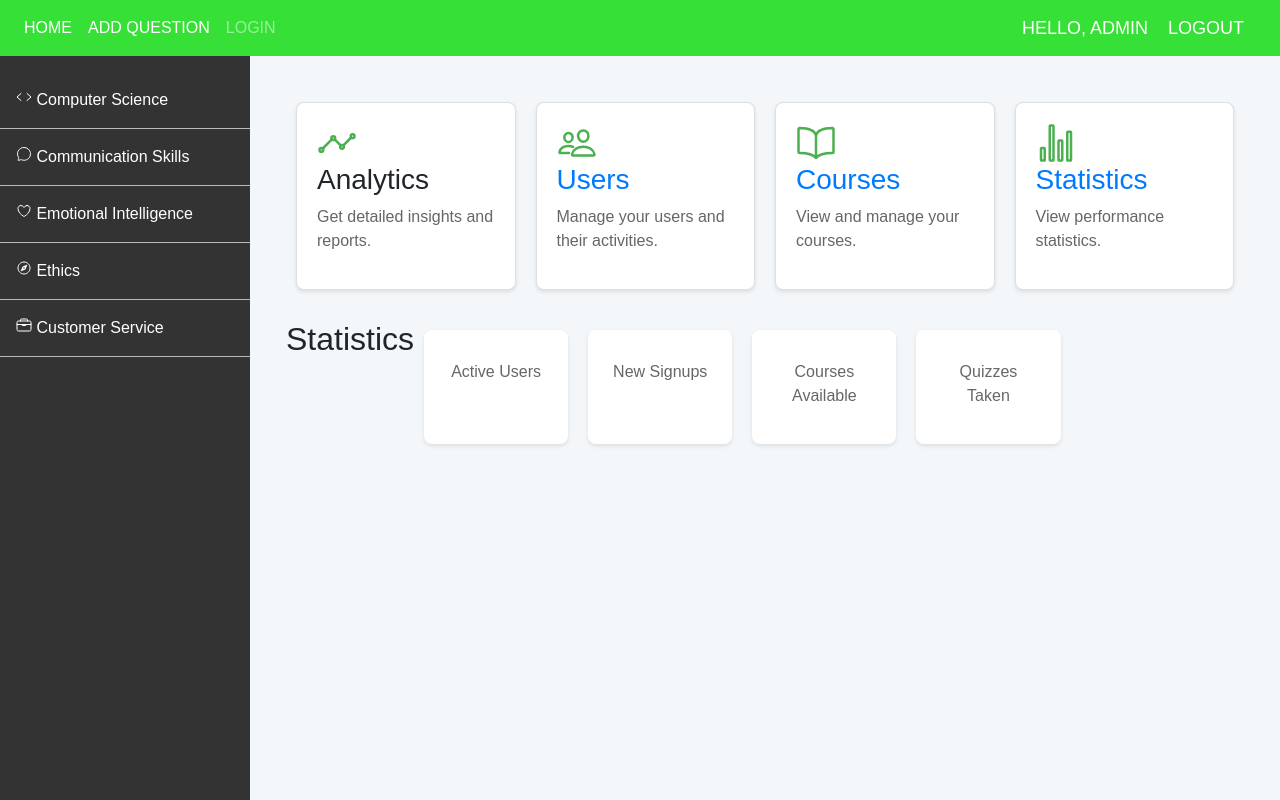
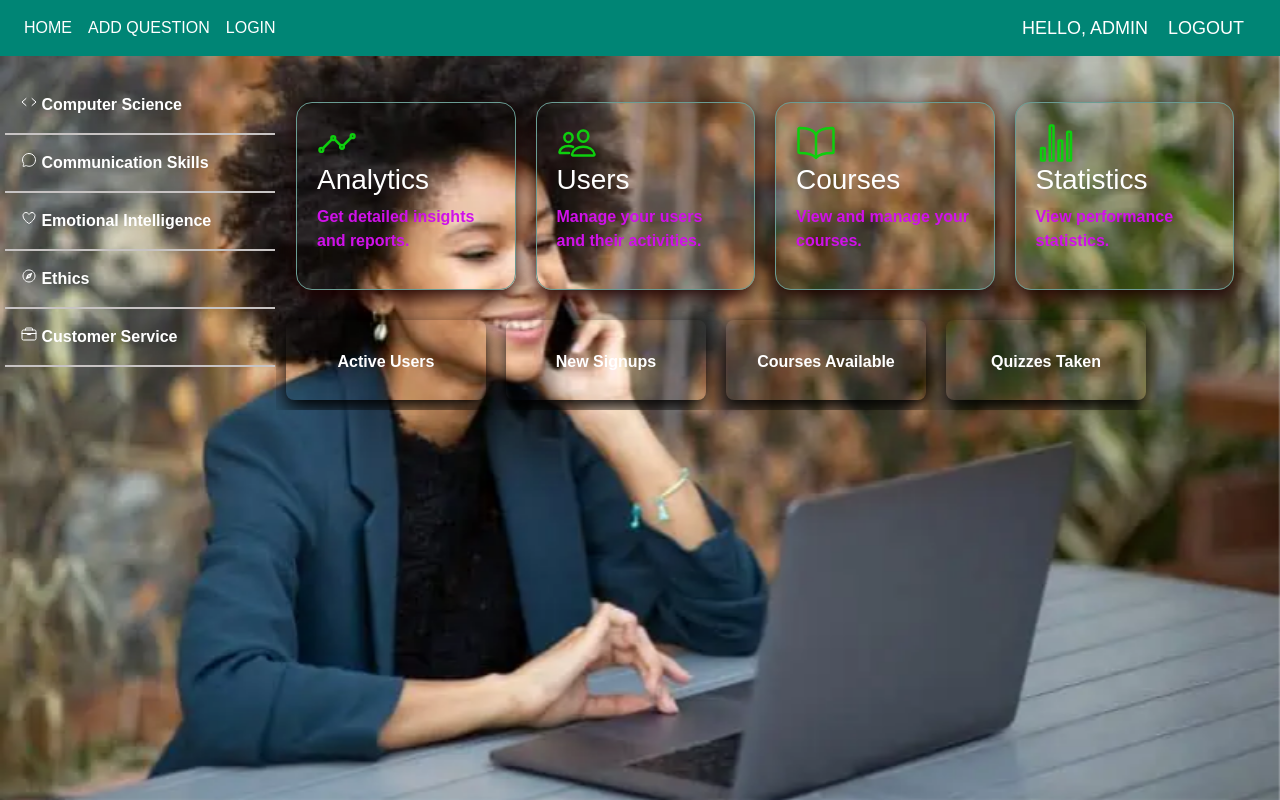
Before and after one commit to Aellun/quiz-application, a Django app: page /home/ in a window 1280 px wide. Run offline with Django 3.2, Linux system fonts and the light colour scheme; a user stored in the database is signed in; some libraries are stand-ins or nearby versions; grey boxes are pictures that could not be loaded.

Commit message:
implemented the background image for the home page and added some styles

```diff
--- a/quiz-application/Quiz/templates/Quiz/dependencies.html
+++ b/quiz-application/Quiz/templates/Quiz/dependencies.html
@@ -5,15 +5,19 @@
             LearnHub
         </title>
         <link rel="stylesheet" href="https://stackpath.bootstrapcdn.com/bootstrap/4.5.0/css/bootstrap.min.css" integrity="sha384-9aIt2nRpC12Uk9gS9baDl411NQApFmC26EwAOH8WgZl5MYYxFfc+NcPb1dKGj7Sk" crossorigin="anonymous">
+        <link rel="stylesheet" href="{% static 'DjangoQuiz/css/custom.css' %}">
     </head>
     <body>
+
+        <!-- <div class="background-image"> -->
+
+        <!-- </div> -->
         {% include 'Quiz/navbar.html' %}
         {% block content %}
         {% endblock %}
         <br>
-
         <script src="https://code.jquery.com/jquery-3.5.1.slim.min.js" integrity="sha384-DfXdz2htPH0lsSSs5nCTpuj/zy4C+OGpamoFVy38MVBnE+IbbVYUew+OrCXaRkfj" crossorigin="anonymous"></script>
-    <script src="https://cdn.jsdelivr.net/npm/popper.js@1.16.0/dist/umd/popper.min.js" integrity="sha384-Q6E9RHvbIyZFJoft+2mJbHaEWldlvI9IOYy5n3zV9zzTtmI3UksdQRVvoxMfooAo" crossorigin="anonymous"></script>
-    <script src="https://stackpath.bootstrapcdn.com/bootstrap/4.5.0/js/bootstrap.min.js" integrity="sha384-OgVRvuATP1z7JjHLkuOU7Xw704+h835Lr+6QL9UvYjZE3Ipu6Tp75j7Bh/kR0JKI" crossorigin="anonymous"></script>
+        <script src="https://cdn.jsdelivr.net/npm/popper.js@1.16.0/dist/umd/popper.min.js" integrity="sha384-Q6E9RHvbIyZFJoft+2mJbHaEWldlvI9IOYy5n3zV9zzTtmI3UksdQRVvoxMfooAo" crossorigin="anonymous"></script>
+        <script src="https://stackpath.bootstrapcdn.com/bootstrap/4.5.0/js/bootstrap.min.js" integrity="sha384-OgVRvuATP1z7JjHLkuOU7Xw704+h835Lr+6QL9UvYjZE3Ipu6Tp75j7Bh/kR0JKI" crossorigin="anonymous"></script>
     </body>
 </html>
--- a/quiz-application/Quiz/templates/Quiz/home.html
+++ b/quiz-application/Quiz/templates/Quiz/home.html
@@ -1,6 +1,18 @@
 {% extends 'Quiz/dependencies.html' %}
 
 {% block content %}
+{% load static %}
+<!-- Include the Ionicons script -->
+<script type="module" src="https://cdn.jsdelivr.net/npm/ionicons@5.5.2/dist/ionicons/ionicons.esm.js"></script>
+<script nomodule src="https://cdn.jsdelivr.net/npm/ionicons@5.5.2/dist/ionicons/ionicons.js"></script>
+<script src="{% static 'js/home.js' %}"></script>
+<link rel="stylesheet" href="https://cdnjs.cloudflare.com/ajax/libs/ionicons/5.5.2/collection/components/icon/icon.min.css">
+<link rel="stylesheet" href="{% static 'DjangoQuiz/css/home.css' %}">
+
+<body>
+    <div id="background-image">
+        <img src="{% static 'DjangoQuiz/images/main.png' %}" alt="Image">
+    </div>
 
     <div class="sidebar" id="mySidebar">
         <ul>
@@ -64,8 +76,8 @@
                         </a>
                     </div>
                 </div>
-            <div class="dashboard-container">
-                <h2>Statistics</h2>
+                <!-- <div class="dashboard-container"> -->
+
                     <div class="statistics">
                         <div class="stat">
                             <h3>{{ active_users }}</h3>
@@ -88,22 +100,13 @@
             </div>
         </div>
     </div>
-    </div>
+
     <div id="loading-indicator" style="display:none;"><p>Loading...</p></div>
-</div>
 
     <form method="post" action="{% url 'fetch_questions' %}" id="category-form" style="display:none;">
         {% csrf_token %}
     </form>
 
-{% load static %}
-<!-- Include the Ionicons script -->
-<script type="module" src="https://cdn.jsdelivr.net/npm/ionicons@5.5.2/dist/ionicons/ionicons.esm.js"></script>
-<script nomodule src="https://cdn.jsdelivr.net/npm/ionicons@5.5.2/dist/ionicons/ionicons.js"></script>
-<script src="{% static 'js/home.js' %}"></script>
-<link rel="stylesheet" href="https://cdnjs.cloudflare.com/ajax/libs/ionicons/5.5.2/collection/components/icon/icon.min.css">
-<link rel="stylesheet" href="{% static 'css/home.css' %}">
-
-<div style="background-image: url('{{ STATIC_URL }}images/learn2.jpg')"></div>
+</body>
 
 {% endblock %}
--- /dev/null
+++ b/quiz-application/static/DjangoQuiz/css/custom.css
@@ -0,0 +1,67 @@
+/* custom.css */
+
+body {
+    background-color: #f8f9fa; /* Light gray background for better readability */
+    color: #333333; /* Dark gray text for general content */
+    /* background-image: url('{% static "DjangoQuiz/images/main.png" %}'); */
+    background-size: cover;
+    background-position: center;
+    background-repeat: no-repeat;
+    min-height: 100vh; /* Ensures body takes at least full viewport height */
+}
+
+/* .background-image {
+    background-size: cover;
+    background-position: center;
+    position: absolute;
+    top: 0;
+    left: 0;
+    width: 100%;
+    height: 100%;
+    z-index: -1;
+} */
+
+.navbar {
+    background-color: #008575 !important; /* Teal background for the navbar */
+    color: #ffffff !important; /* White text for the navbar */
+}
+
+.navbar a {
+    color: #ffffff !important; /* White text for navbar links */
+}
+
+.btn-primary {
+    background-color: #FF5E0E !important; /* Vibrant orange for primary buttons */
+    border-color: #FF5E0E !important; /* Border color same as background for primary buttons */
+}
+
+.btn-primary:hover {
+    background-color: #E5540D !important; /* Slightly darker orange on hover */
+    border-color: #E5540D !important; /* Border color same as background on hover */
+}
+
+.card {
+    border-color: #6A9C93 !important; /* Lighter teal border for cards */
+}
+
+.card-header {
+    background-color: #6A9C93 !important; /* Lighter teal background for card headers */
+    color: #ffffff !important; /* White text for card headers */
+}
+
+.text-muted {
+    color: #695D46 !important; /* Muted brown/gray for muted text */
+}
+
+.footer {
+    background-color: #333333 !important; /* Dark gray background for the footer */
+    color: #ffffff !important; /* White text for the footer */
+}
+
+.footer a {
+    color: #6A9C93 !important; /* Lighter teal for footer links */
+}
+
+.footer a:hover {
+    color: #008575 !important; /* Teal for footer links on hover */
+}
--- a/quiz-application/static/css/home.css
+++ b/quiz-application/static/DjangoQuiz/css/home.css
@@ -1,9 +1,26 @@
 /* General styles */
 body {
     font-family: Arial, sans-serif;
-    background-color: #f4f7fa;
     margin: 0;
     padding: 0;
+    background-color: #f4f7fa; /* Fallback color */
+}
+
+/* Background image styles */
+#background-image {
+    position: fixed;
+    top: 0;
+    left: 0;
+    width: 100%;
+    height: 100%;
+    z-index: -1; /* Ensure background image stays behind other content */
+}
+
+#background-image img {
+    width: 100%;
+    height: 100%;
+    object-fit: cover;
+    object-position: center;
 }
 
 /* Header styles */
@@ -16,7 +33,7 @@
 
 /* Sidebar styles */
 .sidebar {
-    width: 250px; /* Adjusted width */
+    width: 280px; /* Adjusted width */
     position: fixed;
     top: 20px;
     left: 0;
@@ -25,20 +42,21 @@
     padding-top: 16px;
     margin-top: 36px;
     transition: 0.5s;
-    background-color: #333; /* Changed to a darker shade for contrast */
+    background-color: transparent;
+    font-weight: 700;
 }
 
 .sidebar ul {
     list-style: none;
-    padding: 0;
+    padding: 5px;
 }
 
 .sidebar li a {
     display: block;
     color: #fff; /* Changed to white for better readability */
-    text-decoration: solid;
+    text-decoration: none; /* Changed from 'solid' to 'none' */
     padding: 16px 16px;
-    border-bottom: 1px solid #bbb;
+    border-bottom: 2px solid #c7c3c3;
 }
 
 .sidebar li a:hover {
@@ -55,9 +73,6 @@
 
 .main-content {
     padding: 10px;
-    /* background-image: url("{% static 'images/learn2.jpg' %}");
-    background-size: cover;
-    background-position: center; */
 }
 
 /* Dashboard container and card styles */
@@ -68,13 +83,14 @@
 }
 
 .card {
-    background-color: white;
-    border-radius: 8px;
-    box-shadow: 0 2px 4px rgba(0,0,0,0.1);
+    background-color: transparent;
+    border-radius: 16px;
+    box-shadow: 0 8px 20px rgba(30,0,0,30);
     margin: 10px;
     flex: 1 1 200px; /* Adjusted for responsiveness */
     padding: 20px;
     transition: transform 0.2s;
+    font-weight: 850;
 }
 
 .card:hover {
@@ -83,38 +99,43 @@
 
 .card h3 {
     margin-top: 0;
+    color: white;
 }
 
 .card p {
-    color: #666;
+    color: #d011e9;
 }
 
 .card .icon {
     font-size: 40px;
-    color: #4CAF50;
+    color: #0ece0e;
 }
 
 /* Statistics container and stat styles */
 .statistics {
     display: flex;
-    justify-content: space-between;
     flex-wrap: wrap;
+    overflow-x: auto;
+    max-width: 100vw; /* Adjust as needed */
 }
 
 .stat {
-    flex: 1 1 100px; /* Adjusted for responsiveness */
+    flex: 0 0 200px;
     margin: 10px;
-    padding: 20px;
+    padding: 10px;
     text-align: center;
-    background-color: #fff;
+    background-color: transparent;
     border-radius: 8px;
-    box-shadow: 0 2px 4px rgba(0,0,0,0.1);
+    box-shadow: 0 8px 20px rgba(0,0,0,15);
+    font-weight: 900;
 }
 
+
 .stat h3 {
-    margin: 10px 0;
+    margin: 20px;
+
 }
 
 .stat p {
-    color: #666;
+    color: white;
 }
```
Also changed, not shown: quiz-application/DjangoQuiz/settings.py (+7 -11 lines), quiz-application/static/DjangoQuiz/css/dashboard.css (renamed from quiz-application/static/css/dashboard.css), quiz-application/static/DjangoQuiz/css/result.css (renamed from quiz-application/static/css/result.css), quiz-application/static/DjangoQuiz/css/user_management.css (renamed from quiz-application/static/css/user_management.css), quiz-application/static/DjangoQuiz/images/main.png (added), 2 other files. Lines whose indentation alone changed are shown as unchanged.
